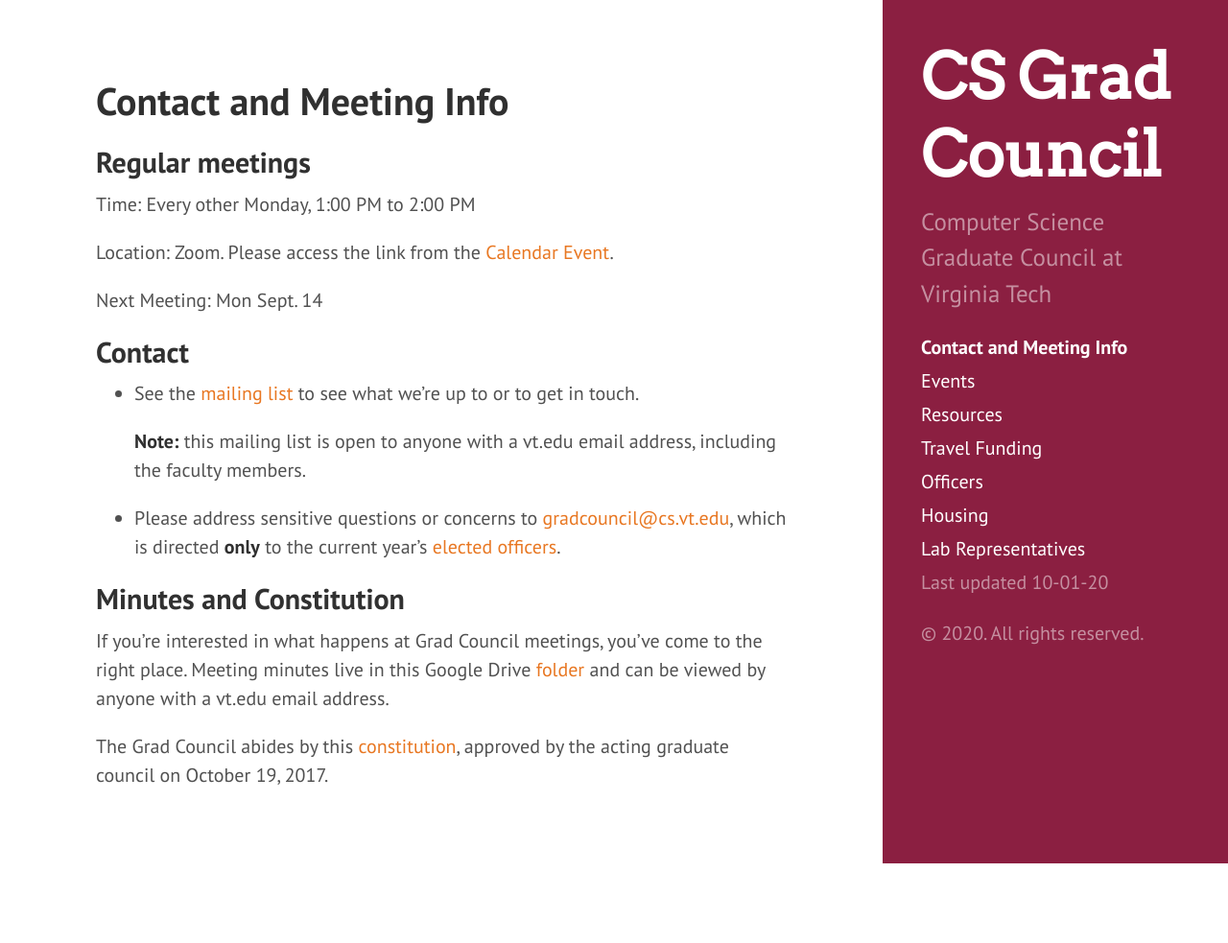
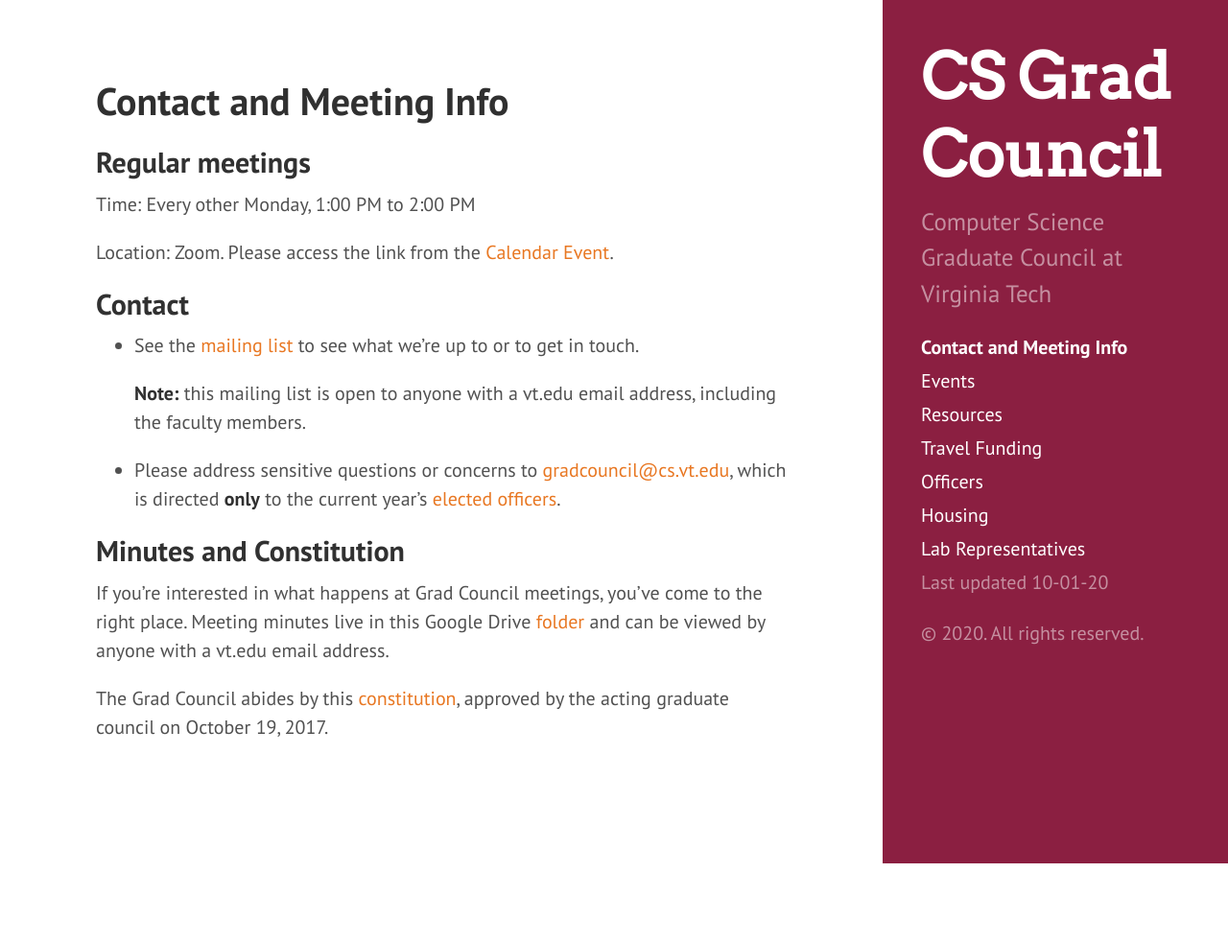
Before and after one commit to CSGraduateCouncil-VirginiaTech/csgc-website, a Jekyll site: the page built from meetings.md, in a window 1280 px wide. Shown: the whole page at 96% size. Built offline with Jekyll 4.4.1, drawn with Linux system fonts in a browser that asks for light colours; after the commit the page ends 933 px from its top, so only the background shows below that.

Commit message:
Update meetings.md
Remove referral to the next meeting's date to facilitate website maintenance.

```diff
--- a/meetings.md
+++ b/meetings.md
@@ -8,8 +8,6 @@
 Time: Every other Monday, 1:00 PM to 2:00 PM
 
 Location: Zoom. Please access the link from the [Calendar Event](https://calendar.google.com/calendar?cid=dnQuZWR1X240bnQ0aGdlNTBrdjdqajFjZDN1NzllaW1rQGdyb3VwLmNhbGVuZGFyLmdvb2dsZS5jb20).
-
-Next Meeting: Mon Sept. 14
 
 ## Contact
 * See the [mailing list](https://groups.google.com/a/vt.edu/forum/#!forum/csgc-g) to see what we're up to or to get in touch.
```
